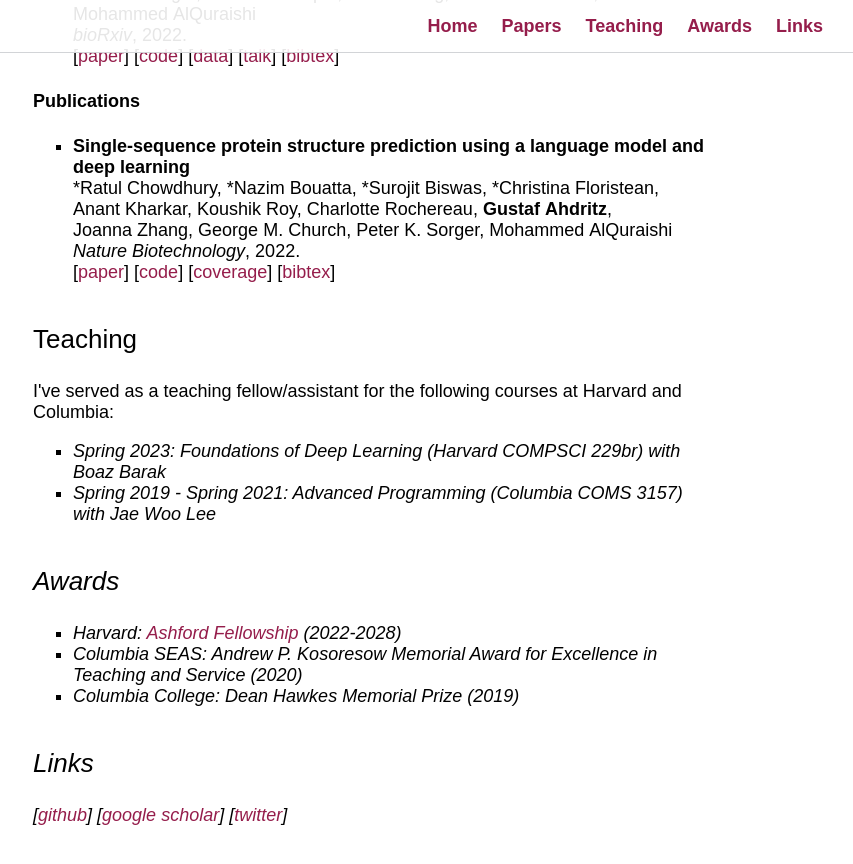
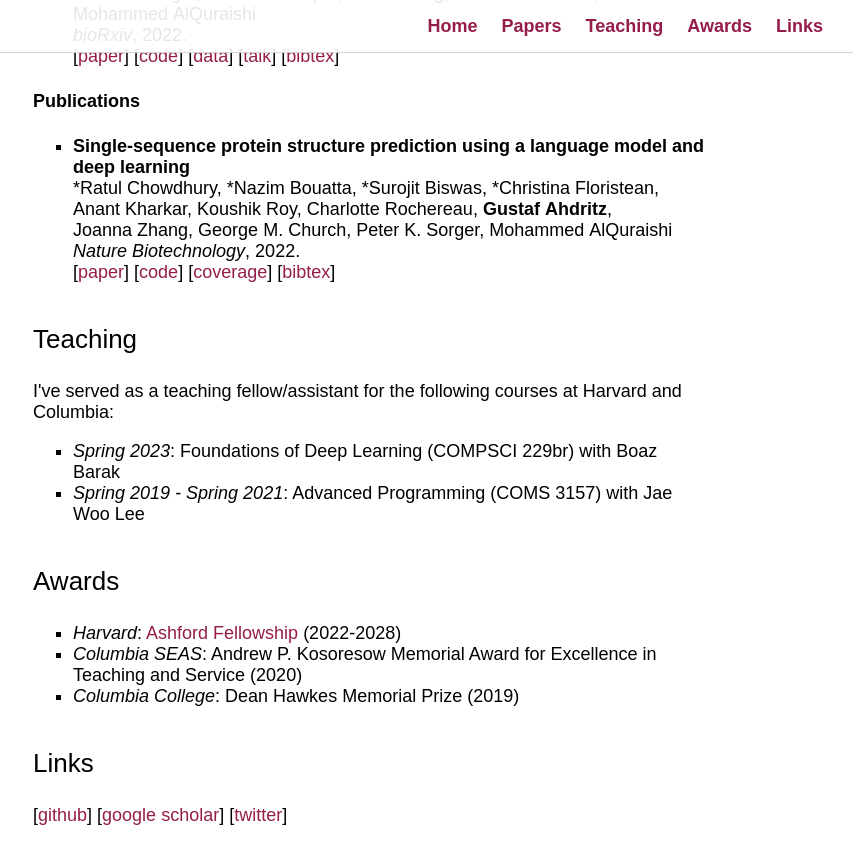
Before and after one commit to gahdritz/gahdritz.github.io, a Jekyll site: the page built from index.html, in a window 1280 px wide and 900 px high, scrolled down 683 px. Shown: the top 864 px of the window, without its empty margins (421-1274 px from the left). Built offline with Jekyll 4.4.1, drawn with Linux system fonts in a browser that asks for light colours; some web fonts are replaced.

Commit message:
Fix formatting bug

```diff
--- a/index.html
+++ b/index.html
@@ -97,8 +97,8 @@
 
     I've served as a teaching fellow/assistant for the following courses at Harvard and Columbia:
     <ul style="list-style-type:square">
-        <li><em>Spring 2023<em>: Foundations of Deep Learning (Harvard COMPSCI 229br) with Boaz Barak
-        <li><em>Spring 2019 - Spring 2021<em>: Advanced Programming (Columbia COMS 3157) with Jae Woo Lee
+        <li><em>Spring 2023</em>: Foundations of Deep Learning (COMPSCI 229br) with Boaz Barak
+        <li><em>Spring 2019 - Spring 2021</em>: Advanced Programming (COMS 3157) with Jae Woo Lee
     </ul>
     <a id="awards"></a>
     <h3><span>Awards</span></h3>
```
